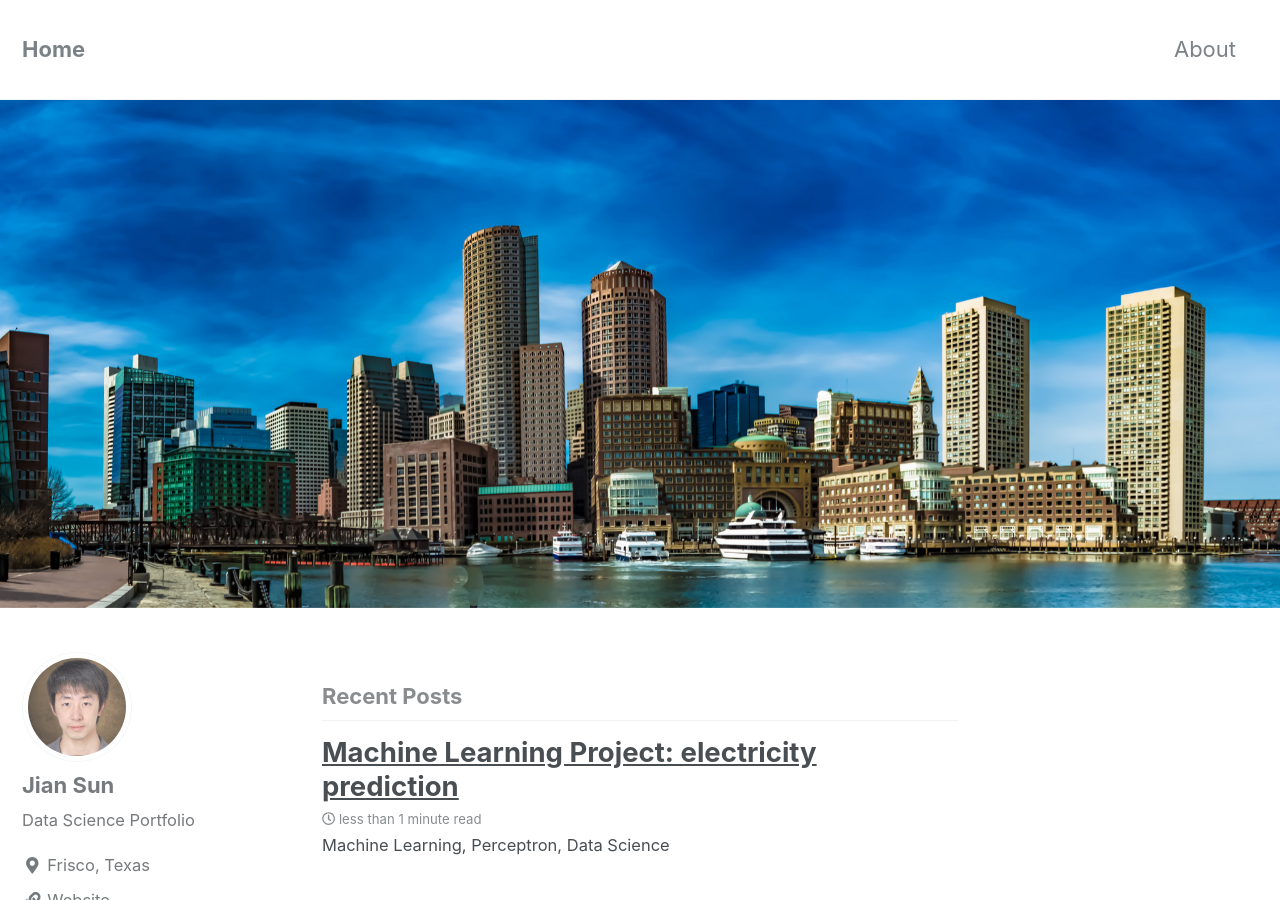
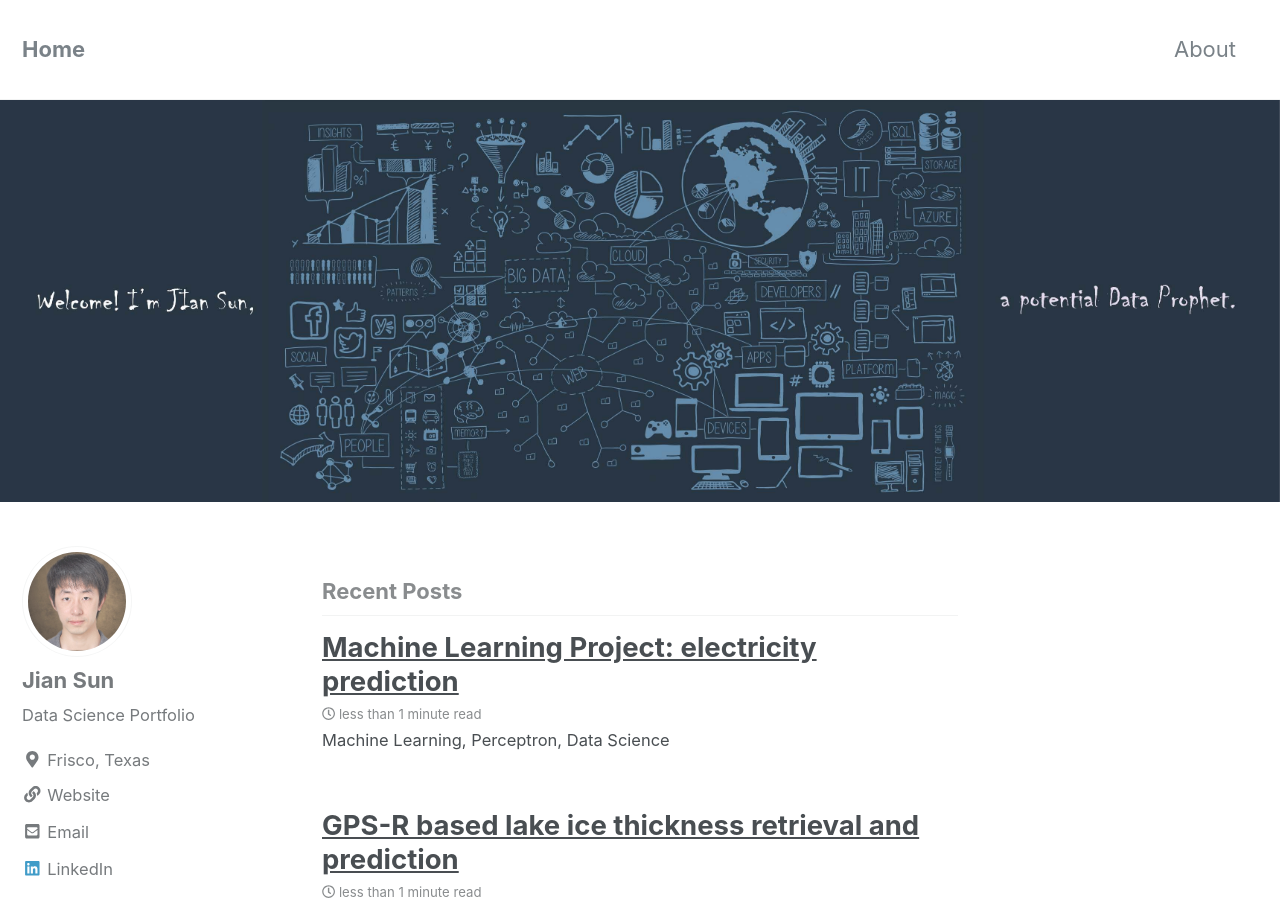
Before and after one commit to jianv/jianv.github.io, a Jekyll site: the page built from index.html, in a window 1280 px wide and 900 px high. Built offline with Jekyll 4.4.1, drawn with Linux system fonts in a browser that asks for light colours; nearby versions of some CDN libraries; the list of posts is cut into pages by our own code.

Commit message:
Update index.html

```diff
--- a/index.html
+++ b/index.html
@@ -2,5 +2,5 @@
 layout: home
 author_profile: true
 header:
-  image: "/images/waterfront.jpg"
+  image: "/images/home/header.jpg"
 ---
```
